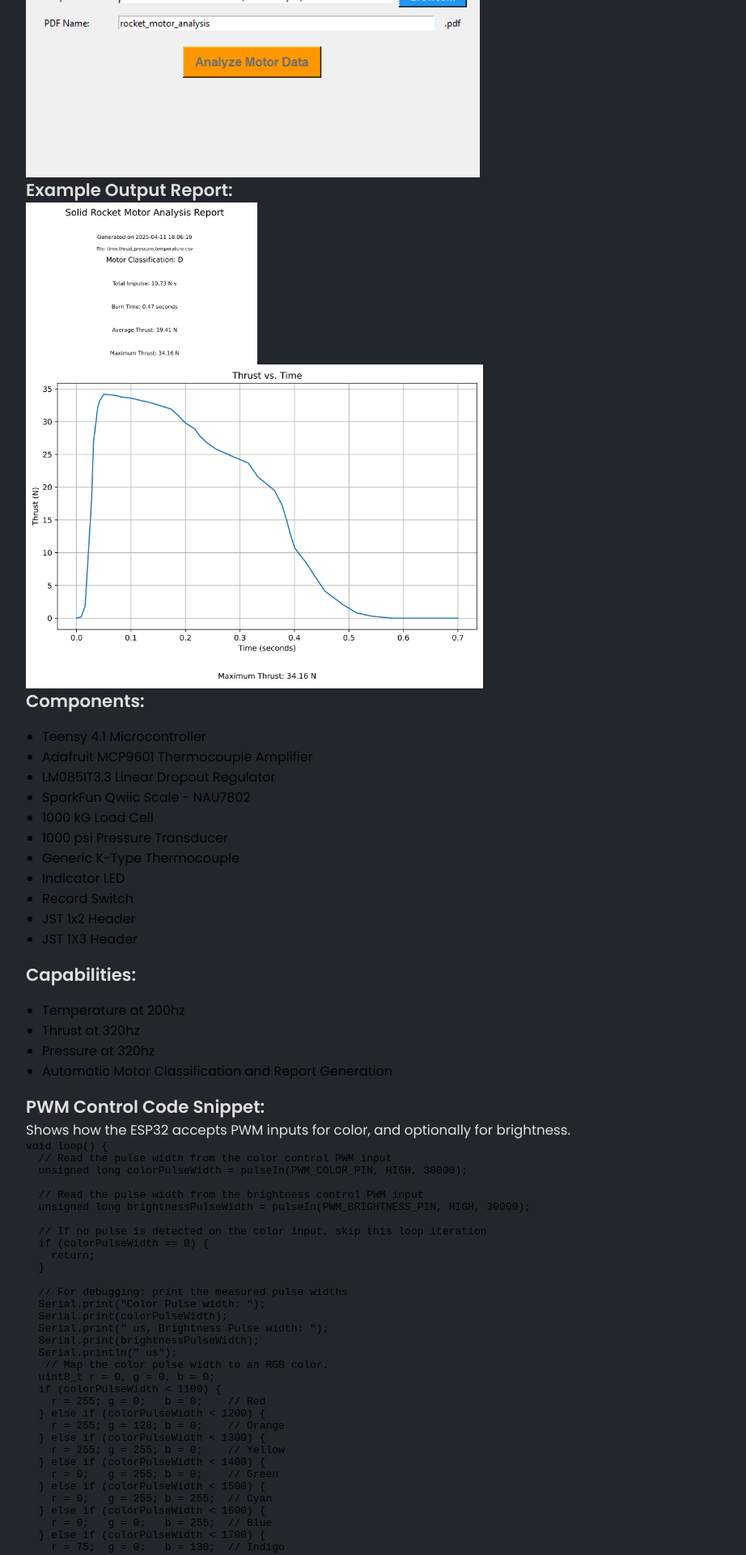
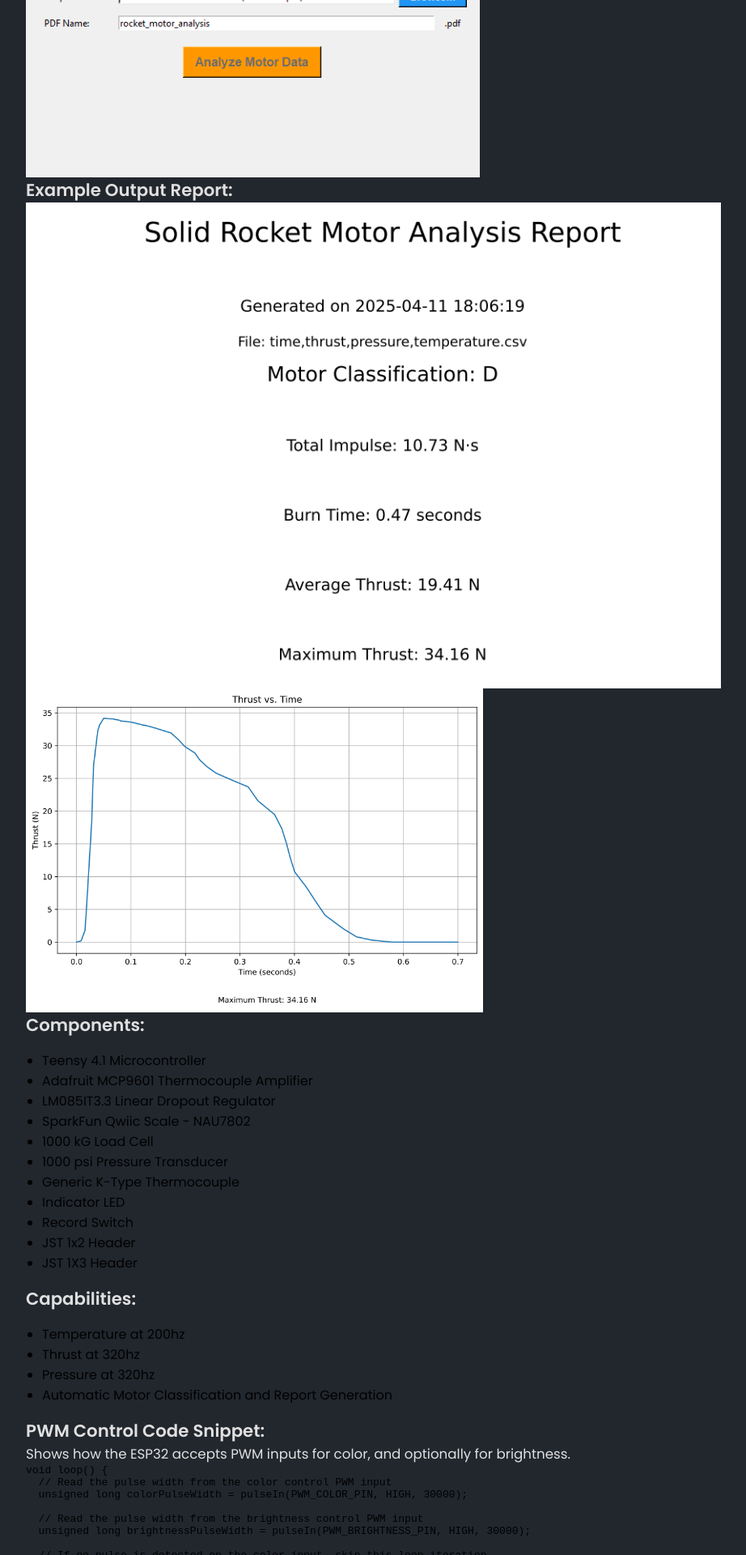
Before and after one commit to AlexZidar/AlexZidar.github.io, a Jekyll site: the page built from _projects/prop-data/index.md, in a window 1280 px wide. Shown: the part 1697-3617 px from the top of the page at 81% size, without its empty margins (69-991 px from the left). Built offline with Jekyll 4.4.1, drawn with Linux system fonts in a browser that asks for light colours.

```diff
--- a/_projects/prop-data/index.md
+++ b/_projects/prop-data/index.md
@@ -29,7 +29,7 @@
 {% include image-gallery.html images="daqanalysis.png" height="400" %}
 
 ## Example Output Report:
-{% include image-gallery.html images="daqresults1.png" height="200" %}
+{% include image-gallery.html images="daqresults1.png" height="600" %}
 {% include image-gallery.html images="daqresults2.png" height="400" %}
 
 ## Components:
```
